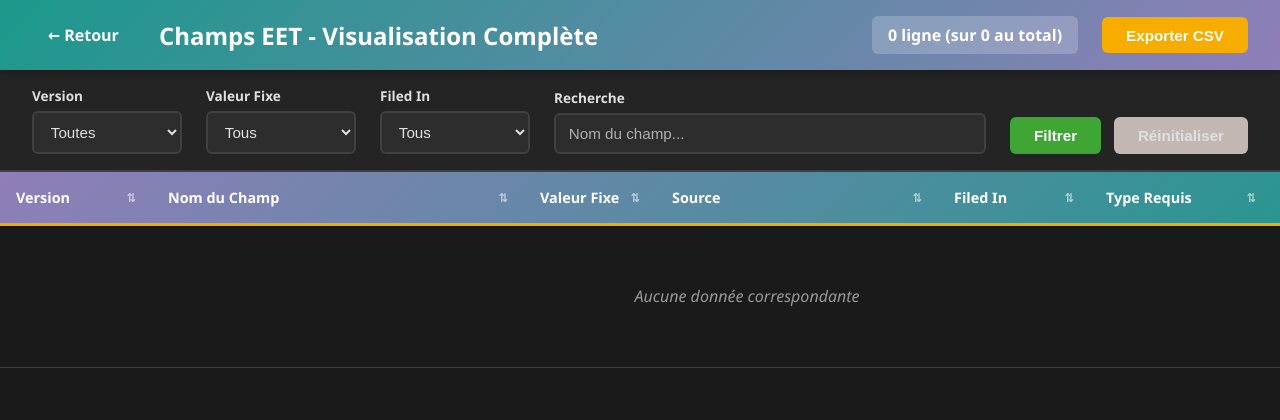
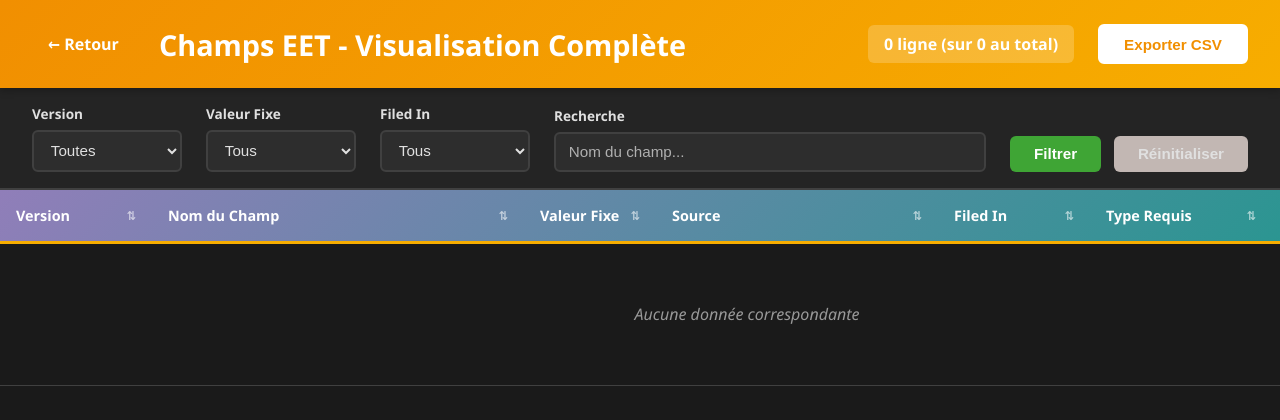
Before and after one commit to RiviereThomas/repo_test_claude, a FastAPI app: page /eet-fields-viewer in a window 1280 px wide. Shown: the top 420 px of the page. Run offline with FastAPI, Linux system fonts and the light colour scheme; data that the repository does not hold is empty.

Commit message:
Add auto-filter updates and orange gradient header
UI/UX improvements:
- Auto-update table when filters change (no need to click "Filtrer")
- Version, Valeur Fixe, and Filed In filters trigger immediate update
- Search field still uses debouncing for performance

Header enhancements:
- Increased header size: padding 1rem → 1.5rem
- Larger title: font-size 1.5rem → 1.8rem
- Changed gradient from turquoise-violet to orange gradient
- New gradient: orange-fonce → orange (#F18F01 → #F7AD00)
- Export button redesigned: white background with orange text
- Better contrast and visual hierarchy

Technical:
- Added 'change' event listeners on all select filters
- Maintains debounce on search input for performance
- Filters apply immediately on selection

```diff
--- a/frontend/static/css/table.css
+++ b/frontend/static/css/table.css
@@ -37,9 +37,9 @@
 
 /* ===== HEADER ===== */
 .eet-header {
-    background: linear-gradient(135deg, var(--turquoise) 0%, var(--violet) 100%);
+    background: linear-gradient(135deg, var(--orange-fonce) 0%, var(--orange) 100%);
     color: var(--text-light);
-    padding: 1rem 2rem;
+    padding: 1.5rem 2rem;
     box-shadow: 0 2px 8px var(--shadow);
     z-index: 100;
 }
@@ -72,7 +72,7 @@
 
 .eet-header h1 {
     margin: 0;
-    font-size: 1.5rem;
+    font-size: 1.8rem;
     font-weight: 600;
 }
 
@@ -91,9 +91,9 @@
 }
 
 .btn-export {
-    background: var(--orange);
-    color: var(--text-dark);
-    border: none;
+    background: white;
+    color: var(--orange-fonce);
+    border: 2px solid white;
     padding: 0.6rem 1.5rem;
     border-radius: 6px;
     font-weight: 600;
@@ -104,8 +104,9 @@
 
 .btn-export:hover {
     background: var(--orange-fonce);
+    color: white;
     transform: translateY(-2px);
-    box-shadow: 0 4px 12px rgba(0, 0, 0, 0.2);
+    box-shadow: 0 4px 12px rgba(0, 0, 0, 0.3);
 }
 
 /* ===== BARRE DE FILTRES ===== */
--- a/frontend/static/js/eet_fields.js
+++ b/frontend/static/js/eet_fields.js
@@ -32,11 +32,19 @@ function setupEventListeners() {
     const resetFiltersBtn = document.getElementById('reset-filters-btn');
     const exportBtn = document.getElementById('export-btn');
     const searchField = document.getElementById('search-field');
+    const versionFilter = document.getElementById('version-filter');
+    const fixedValueFilter = document.getElementById('fixed-value-filter');
+    const filedInFilter = document.getElementById('filed-in-filter');
 
     applyFiltersBtn.addEventListener('click', applyFilters);
     resetFiltersBtn.addEventListener('click', resetFilters);
     exportBtn.addEventListener('click', exportToCSV);
     searchField.addEventListener('input', debounce(applyFilters, 300));
+
+    // Auto-update au changement des filtres
+    versionFilter.addEventListener('change', applyFilters);
+    fixedValueFilter.addEventListener('change', applyFilters);
+    filedInFilter.addEventListener('change', applyFilters);
 
     // Gestion du tri sur les colonnes
     const headers = document.querySelectorAll('th.sortable');
```
